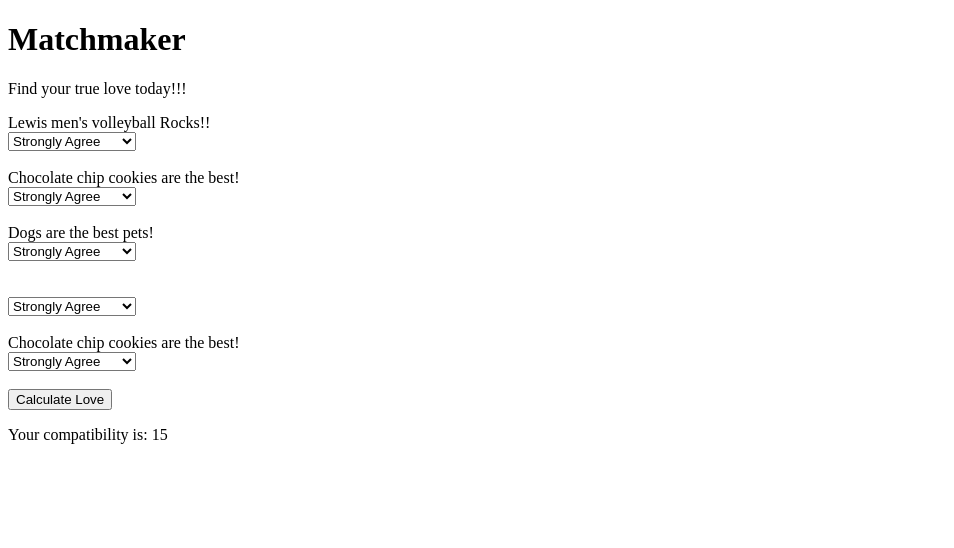
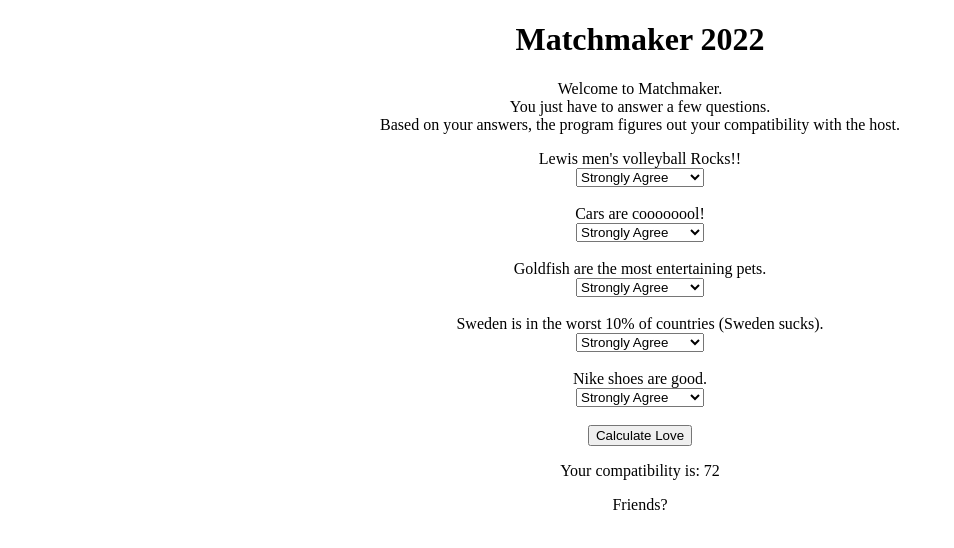
Before and after one commit to SyverDrolsum/Matchmaker-sdk, a plain HTML site: page index.html in a window 1280 px wide. Both pictures are taken after a click on the button "Calculate Love". Shown: the whole page, without its empty margins (0-954 px from the left). Drawn offline with Linux system fonts and the light colour scheme.

Commit message:
Update index.html and READ.md files

```diff
--- a/index.html
+++ b/index.html
@@ -1,11 +1,11 @@
 <!DOCTYPE html>
 <html>
 <head>
-<title>Matchmaker</title>
+<title>Matchmaker 2022</title>
 </head>
 <body>
-<h1>Matchmaker</h1>
-<p>Find your true love today!!!</p>
+<h1>Matchmaker 2022</h1>
+<p>Welcome to Matchmaker. <br> You just have to answer a few questions. <br> Based on your answers, the program figures out your compatibility with the host.</p>
 
 
 <label>Lewis men's volleyball Rocks!!</label>
@@ -21,7 +21,7 @@
 
 <br><br>
 
-<label>Chocolate chip cookies are the best! </label>
+<label>Cars are coooooool! </label>
 <br>
 
 <select id="q2">
@@ -34,7 +34,7 @@
 
 <br><br>
 
-<label>Dogs are the best pets! </label>
+<label>Goldfish are the most entertaining pets.</label>
 <br>
 
 <select id="q3">
@@ -47,7 +47,9 @@
 
 <br><br>
 
-<label> </label>
+<label>
+  Sweden is in the worst 10% of countries (Sweden sucks).
+</label>
 <br>
 
 <select id="q4">
@@ -61,7 +63,7 @@
 <br><br>
 
 <label>
-  Chocolate chip cookies are the best!
+  Nike shoes are good.
 </label>
 <br>
 
@@ -78,34 +80,67 @@
 <button onclick="calculateCompatibility()">Calculate Love</button>
 <p id="compatibility"></p>
 
+<p id="decision"></p>
+
 <script>
   console.log('starting Matchmaker...');
 
   function calculateCompatibility() {
-    const preferredAnswers = [5, 5, 5];
+
+    //Get the desired responses
+    const preferredAnswers = [5, 3, 1, 5, 4];
+
+
+    const MAX_SCORE = 25;
+
     console.log('calculating compatibility');
     const userAnswers = [];
     userAnswers.push(document.getElementById('q1').selectedOptions[0].value);
     userAnswers.push(document.getElementById('q2').selectedOptions[0].value);
     userAnswers.push(document.getElementById('q3').selectedOptions[0].value);
+    userAnswers.push(document.getElementById('q4').selectedOptions[0].value);
+    userAnswers.push(document.getElementById('q5').selectedOptions[0].value);
 
     console.log(userAnswers);
 
     let totalCompatibility = 0;
 
+
+    //Calculate the total compatibility
     for (let i = 0; i < userAnswers.length; i++) {
      const userAnswersInt = parseInt(userAnswers[i]);
       let questionCompatibility = 5 - Math.abs(userAnswersInt - preferredAnswers[i]);
       totalCompatibility += questionCompatibility;
     }
 
-    console.log(totalCompatibility)
 
+// Convert totalCompatibility to a percentage.
+totalCompatibility *= 100 / MAX_SCORE;
+
+// Displays total compatibility
     document.getElementById("compatibility").innerHTML = "Your compatibility is: " + totalCompatibility;
 
-
+//Displays interesting closing remark based on predetermined compatibility ranges
+let greeting;
+if (totalCompatibility > 90) {
+  greeting = "Wanna get married?";
+} else if (totalCompatibility < 50 ) {
+  greeting = "I have a boyfriend";
+} else {
+  greeting = "Friends?";
+}
+document.getElementById("decision").innerHTML = greeting;
   }
 </script>
 
 </body>
+
+
+<style>
+
+body {
+text-align: center;
+}
+
+</style>
 </html>
```
Also changed, not shown: 1 other file.
